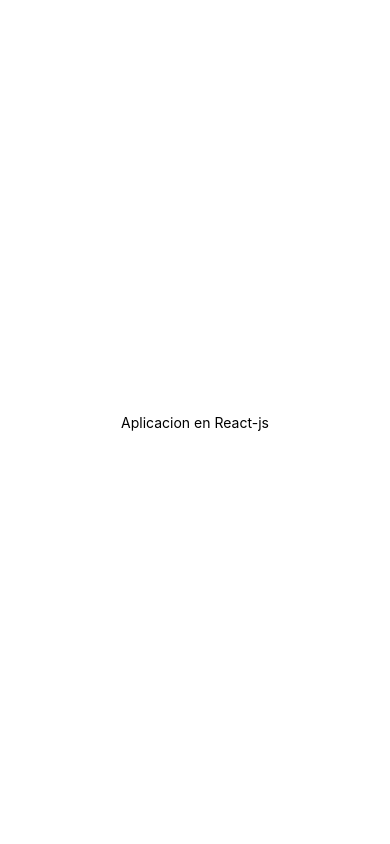
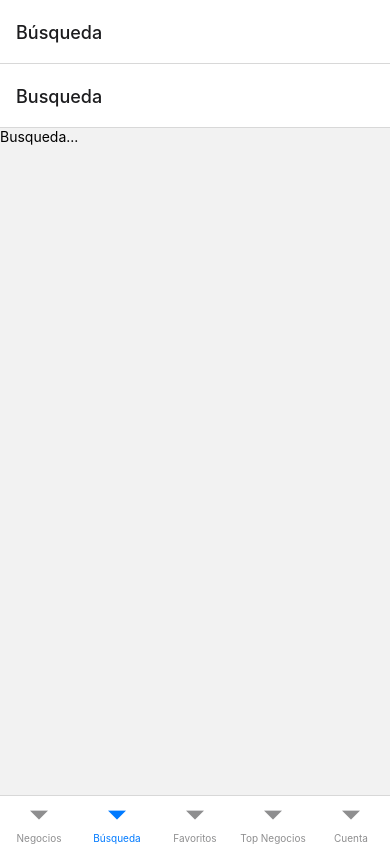
Before and after one commit to omaribanez10/DomiYa, a React Native app: screen /busqueda in a window 390 px wide. Built offline with nearby package versions, Linux system fonts and the light colour scheme.

Commit message:
agregando stack navigation

```diff
--- a/App.js
+++ b/App.js
@@ -1,21 +1,7 @@
-import { StatusBar } from "expo-status-bar";
 import React from "react";
-import { StyleSheet, Text, View } from "react-native";
+
+import Navegacion from "./app/navigations/Navegacion";
 
 export default function App() {
-  return (
-    <View style={styles.container}>
-      <Text>Aplicacion en React-js</Text>
-      <StatusBar style="auto" />
-    </View>
-  );
+  return <Navegacion></Navegacion>;
 }
-
-const styles = StyleSheet.create({
-  container: {
-    flex: 1,
-    backgroundColor: "#fff",
-    alignItems: "center",
-    justifyContent: "center",
-  },
-});
--- /dev/null
+++ b/app/navigations/BusquedaStack.js
@@ -0,0 +1,17 @@
+import React from "react";
+import { createStackNavigator } from "@react-navigation/stack";
+import Busqueda from "../screens/Busqueda";
+
+const Stack = createStackNavigator();
+
+export default function BusquedaStack() {
+  return (
+    <Stack.Navigator>
+      <Stack.Screen
+        name="busqueda"
+        component={Busqueda}
+        options={{ title: "Busqueda" }}
+      ></Stack.Screen>
+    </Stack.Navigator>
+  );
+}
--- /dev/null
+++ b/app/navigations/CuentaStack.js
@@ -0,0 +1,17 @@
+import React from "react";
+import { createStackNavigator } from "@react-navigation/stack";
+import Cuenta from "../screens/Cuenta";
+
+const Stack = createStackNavigator();
+
+export default function CuentaStack() {
+  return (
+    <Stack.Navigator>
+      <Stack.Screen
+        name="cuenta"
+        component={Cuenta}
+        options={{ title: "Cuenta" }}
+      ></Stack.Screen>
+    </Stack.Navigator>
+  );
+}
--- /dev/null
+++ b/app/navigations/FavoritosStack.js
@@ -0,0 +1,17 @@
+import React from "react";
+import { createStackNavigator } from "@react-navigation/stack";
+import Favoritos from "../screens/Favoritos";
+
+const Stack = createStackNavigator();
+
+export default function FavoritosStack() {
+  return (
+    <Stack.Navigator>
+      <Stack.Screen
+        name="favoritos"
+        component={Favoritos}
+        options={{ title: "Favoritos" }}
+      ></Stack.Screen>
+    </Stack.Navigator>
+  );
+}
--- /dev/null
+++ b/app/navigations/Navegacion.js
@@ -0,0 +1,47 @@
+import React from "react";
+import { NavigationContainer } from "@react-navigation/native";
+import { createBottomTabNavigator } from "@react-navigation/bottom-tabs";
+import {} from "react-native-elements";
+
+import NegociosStack from "./NegociosStack";
+import FavoritosStack from "./FavoritosStack";
+import TopNegociosStack from "./TopNegociosStack";
+import BusquedaStack from "./BusquedaStack";
+import CuentaStack from "./CuentaStack";
+
+const Tab = createBottomTabNavigator();
+
+export default function Navegacion() {
+  return (
+    <NavigationContainer>
+      <Tab.Navigator>
+        <Tab.Screen
+          name="negocios"
+          component={NegociosStack}
+          options={{ title: "Negocios" }}
+        ></Tab.Screen>
+
+        <Tab.Screen
+          name="busqueda"
+          component={BusquedaStack}
+          options={{ title: "Búsqueda" }}
+        ></Tab.Screen>
+        <Tab.Screen
+          name="favoritos"
+          component={FavoritosStack}
+          options={{ title: "Favoritos" }}
+        ></Tab.Screen>
+        <Tab.Screen
+          name="Top-negocios"
+          component={TopNegociosStack}
+          options={{ title: "Top Negocios" }}
+        ></Tab.Screen>
+        <Tab.Screen
+          name="cuenta"
+          component={CuentaStack}
+          options={{ title: "Cuenta" }}
+        ></Tab.Screen>
+      </Tab.Navigator>
+    </NavigationContainer>
+  );
+}
--- /dev/null
+++ b/app/navigations/NegociosStack.js
@@ -0,0 +1,17 @@
+import React from "react";
+import { createStackNavigator } from "@react-navigation/stack";
+import Negocios from "../screens/Negocios";
+
+const Stack = createStackNavigator();
+
+export default function NegociosStack() {
+  return (
+    <Stack.Navigator>
+      <Stack.Screen
+        name="negocios"
+        component={Negocios}
+        options={{ title: "Negocios" }}
+      ></Stack.Screen>
+    </Stack.Navigator>
+  );
+}
--- /dev/null
+++ b/app/navigations/TopNegociosStack.js
@@ -0,0 +1,17 @@
+import React from "react";
+import { createStackNavigator } from "@react-navigation/stack";
+import TopNegocios from "../screens/TopNegocios";
+
+const Stack = createStackNavigator();
+
+export default function TopNegociosStack() {
+  return (
+    <Stack.Navigator>
+      <Stack.Screen
+        name="top-negocios"
+        component={TopNegocios}
+        options={{ title: "Top Negocios" }}
+      ></Stack.Screen>
+    </Stack.Navigator>
+  );
+}
--- a/package.json
+++ b/package.json
@@ -9,6 +9,7 @@
   },
   "dependencies": {
     "@react-native-community/masked-view": "0.1.10",
+    "@react-navigation/bottom-tabs": "^6.0.4",
     "@react-navigation/native": "^6.0.2",
     "@react-navigation/stack": "^6.0.6",
     "expo": "~42.0.1",
@@ -16,6 +17,7 @@
     "react": "16.13.1",
     "react-dom": "16.13.1",
     "react-native": "https://github.com/expo/react-native/archive/sdk-42.0.0.tar.gz",
+    "react-native-elements": "^3.4.2",
     "react-native-gesture-handler": "^1.10.3",
     "react-native-reanimated": "~2.2.0",
     "react-native-safe-area-context": "3.2.0",
```
Also changed, not shown: app/screens/TopNegocios.js (renamed from app/TopNegocios.js), 1 other file (tests, documents, lock files or other folders).
